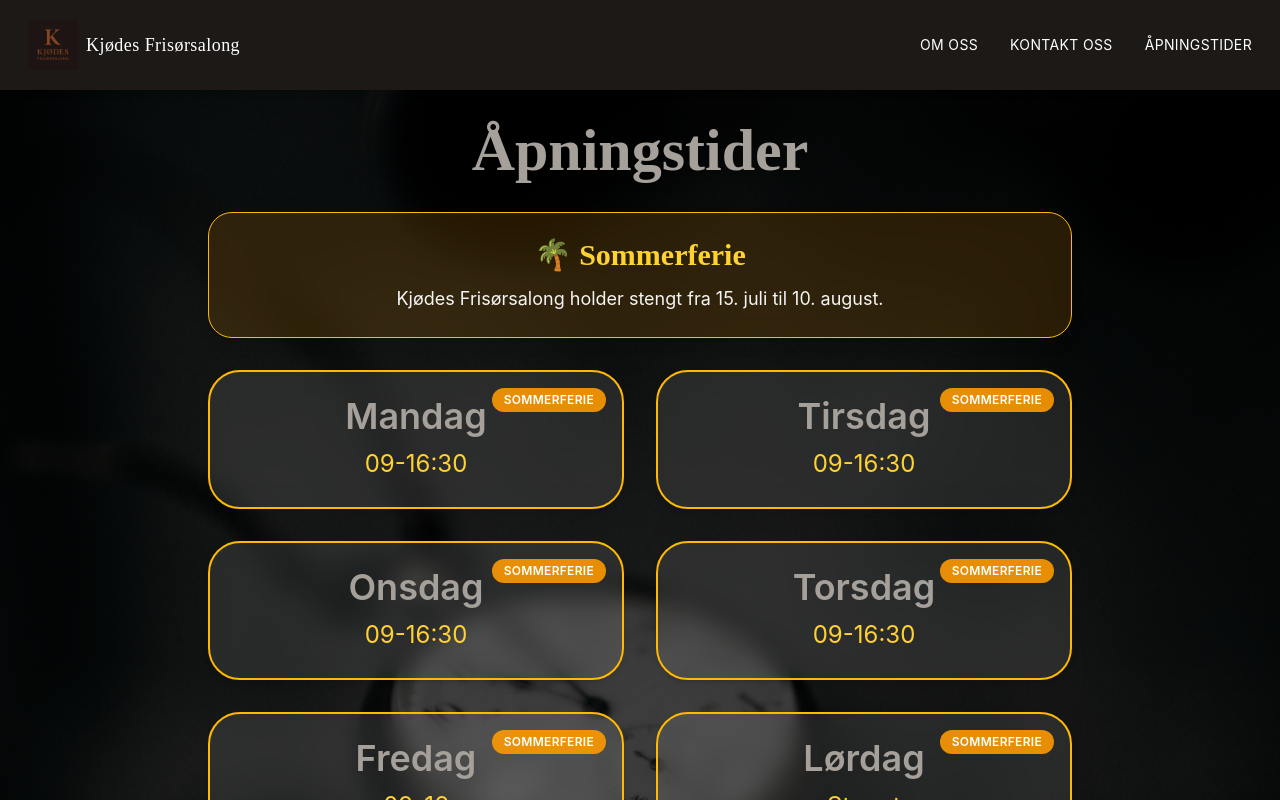
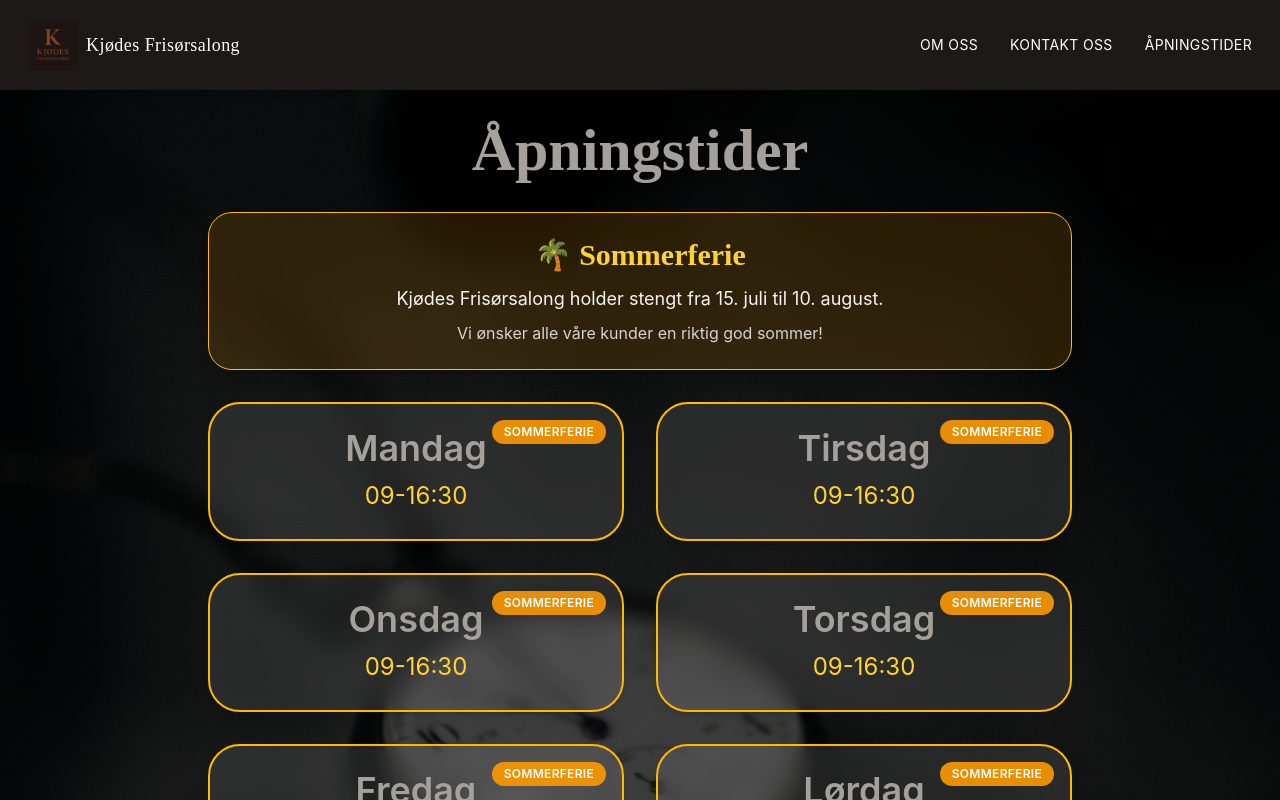
Before and after one commit to Reketino/Kjodes-Frisor, a Next.js app: page /apning in a window 1280 px wide. Shown: the top 800 px of the page. Built offline with nearby package versions, Linux system fonts and the light colour scheme.

Commit message:
refactor: add greeting messages for closed periods

```diff
--- a/src/app/apning/page.js
+++ b/src/app/apning/page.js
@@ -105,6 +105,9 @@ export default function AapningPage() {
             <p className="mt-3 text-lg text-stone-100">
               {activePeriod.message}
             </p>
+            <p className="mt-2 text-stone-300">
+              {activePeriod.greeting}
+            </p>
           </div>
         )}
         <ul className="max-w-4xl mx-auto grid sm:grid-cols-2 gap-8">
--- a/src/data/closedPeriod.js
+++ b/src/data/closedPeriod.js
@@ -6,6 +6,7 @@ export const closedPeriods = [
     color: "amber",
     icon: "🌴",
     message: "Kjødes Frisørsalong holder stengt fra 15. juli til 10. august.",
+    greeting: "Vi ønsker alle våre kunder en riktig god sommer!"
   },
 
   {
@@ -15,14 +16,16 @@ export const closedPeriods = [
     color: "red",
     icon: "🎄",
     message: "Kjødes Frisørsalong holder stengt i julen.",
+     greeting: "Vi ønsker alle våre kunder en riktig god jul!"
   },
 
   {
     name: "Påskeferie",
     start: new Date("2027-03-29"),
-    end: new Date("2026-04-05"),
+    end: new Date("2027-04-05"),
     color: "yellow",
     icon: "🐣",
     message: "Kjødes Frisørsalong holder stengt i påsken.",
+     greeting: "Vi ønsker alle våre kunder en riktig god påske!"
   },
 ];
```
